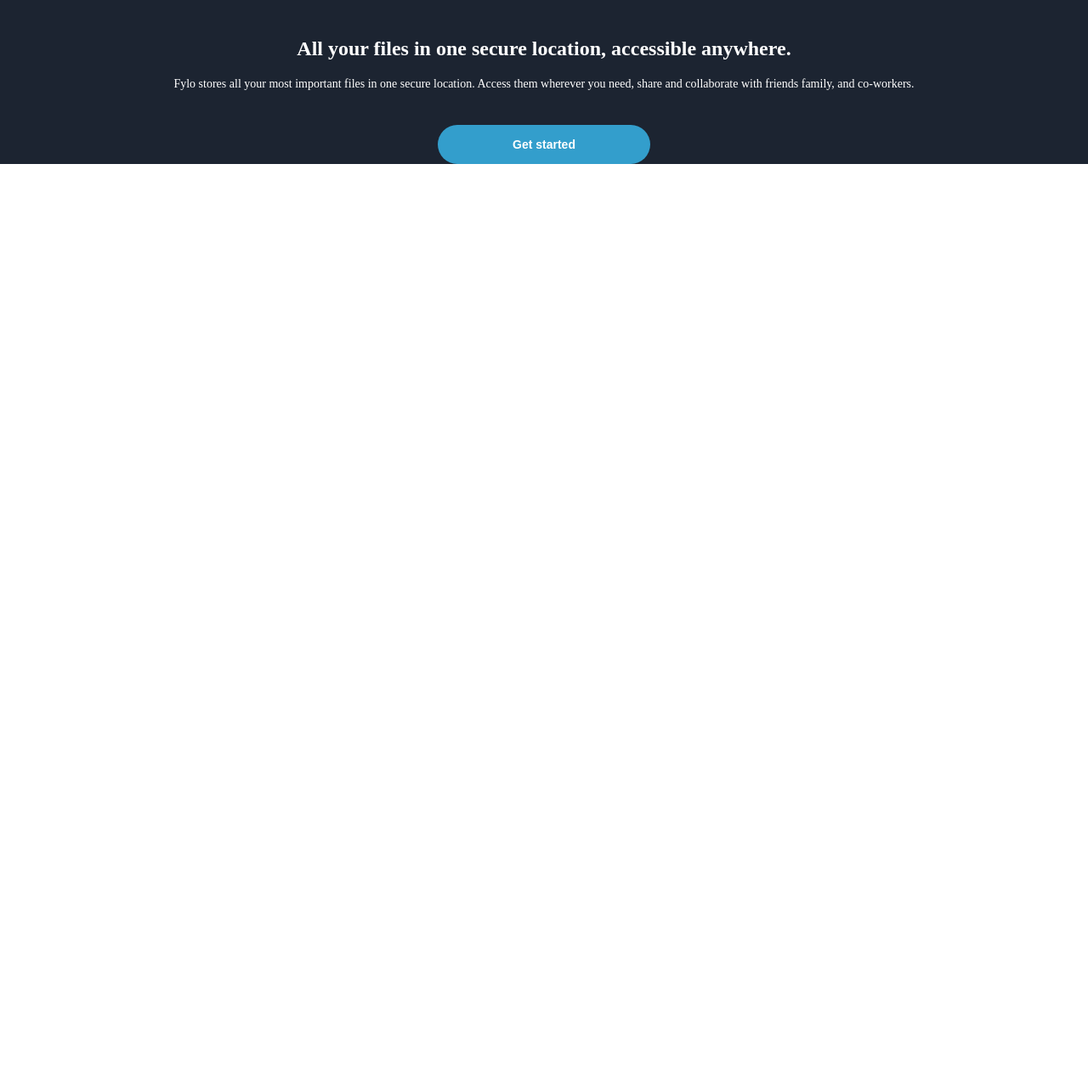
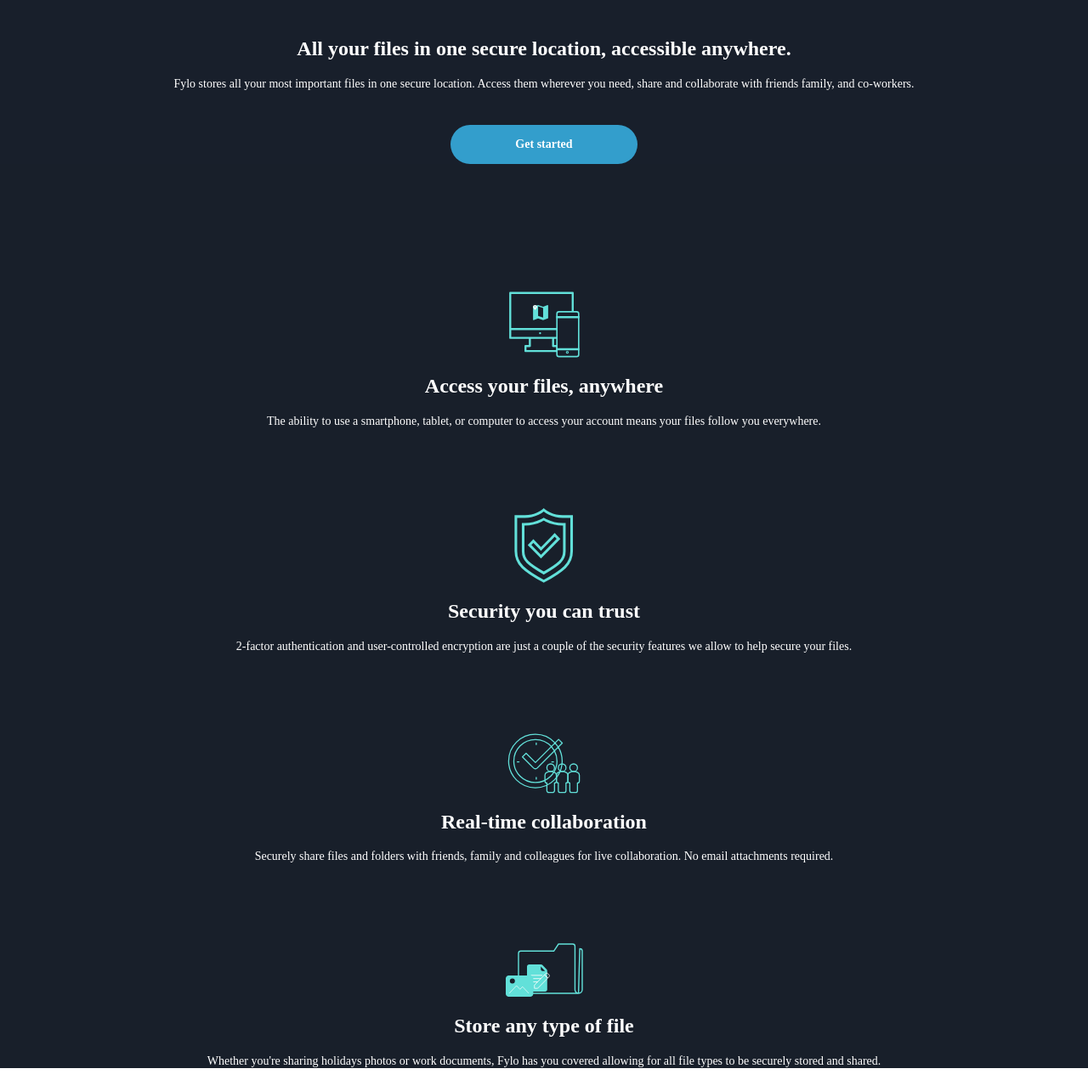
Before and after one commit to noneofurbuzz/fylo-landing-page, a plain HTML site: page index.html in a window 1280 px wide. Shown: the part 624-1895 px from the top of the page at 85% size. Before the commit the page ends 817 px from the top, so only its background shows below. Drawn offline with Linux system fonts and the light colour scheme; a web font is replaced by a local one.

Commit message:
Add main section

```diff
--- a/index.html
+++ b/index.html
@@ -31,4 +31,28 @@
             <p class="p2">Fylo stores all your most important files in one secure location. Access them wherever you need, share and collaborate with friends family, and co-workers.</p>
             <button>Get started</button>
         </section>
+        <main>
+            <section class="main">
+                <div class="access">
+                    <img src="images/icon-access-anywhere.svg" alt="icon-access-anywhere">
+                    <h1>Access your files, anywhere</h1>
+                    <p>The ability to use a smartphone, tablet, or computer to access your account means your files follow you everywhere.</p>
+                </div>
+                <div class="security">
+                    <img src="images/icon-security.svg" alt="icon-security">
+                    <h1>Security you can trust</h1>
+                    <p>2-factor authentication and user-controlled encryption are just a couple of the security features we allow to help secure your files.</p>
+                </div>
+                <div class="realtime">
+                    <img src="images/icon-collaboration.svg" alt="icon-collaboration">
+                    <h1>Real-time collaboration</h1>
+                    <p>Securely share files and folders with friends, family and colleagues for live collaboration. No email attachments required.</p>
+                </div>
+                <div class="store">
+                    <img src="images/icon-any-file.svg" alt="icon-any-file">
+                    <h1>Store any type of file</h1>
+                    <p>Whether you're sharing holidays photos or work documents, Fylo has you covered allowing for all file types to be securely stored and shared.</p>
+                </div>
+            </section>
+        </main>
     </body>
--- a/style.css
+++ b/style.css
@@ -11,9 +11,13 @@
 }
 .container{
     background-color: hsl(217, 28%, 15%);
-    padding: 0 20px ;
+    padding: 0 20px;
     text-align: center;
-
+    background-image: url("images/bg-curvy-mobile.svg");
+    background-repeat: no-repeat;
+    background-size: 200% 60%;
+    background-position-y: bottom;
+    background-position-x: 65%;
 }
 nav{
     padding: 0;
@@ -45,8 +49,9 @@
     text-decoration: none;
     height: auto;
     white-space: nowrap;
-
-
+}
+nav ul li a:active{
+    text-decoration: underline;
 }
 .container header{
     display: flex;
@@ -65,7 +70,7 @@
     max-width: 100%;
     height: auto;
     object-fit: contain;
-    background-color: hsl(217, 28%, 15%);
+
 
 }
 .p1,.p2{
@@ -74,16 +79,12 @@
     color: white;
     font-family: opensans;
     margin: auto;
-
-
 }
 .p1{
-    margin-top: 40px; ;
+
+    margin-top: 40px;
     font-weight: 700;
     padding-bottom: 20px;
-
-
-
 }
 .p2{
     font-size: 14px;
@@ -98,9 +99,42 @@
     margin-top: 40px;
     font-weight: 700;
     padding: 15px 0;
-    width: 250px;
+    width: 220px;
+    font-family: opensans;
+}
+.container button:active{
+    background-color: hsl(176, 68%, 64%);
+}
+.main{
+    background-color: hsl(218, 28%, 13%);
+    font-family: opensans;
+    color: hsl(0, 0%, 100%);
+    padding: 0 20px;
+}
+.main p{
+    font-size: 14px;
+    font-weight: 400;
+}
+.main p{
+    max-width: 100%;
+    text-align: center;
 
 }
-.container button:hover{
-    background-color: hsl(176, 68%, 64%);
+.main h1{
+    max-width: 100%;
+    text-align: center;
 }
+.main img{
+    display: block;
+    margin: auto;
+    padding-top: 150px ;
+}
+.security img{
+    padding-top: 80px ;
+}
+.realtime img{
+    padding-top: 80px;
+}
+.store img{
+    padding-top: 80px;
+}
```
